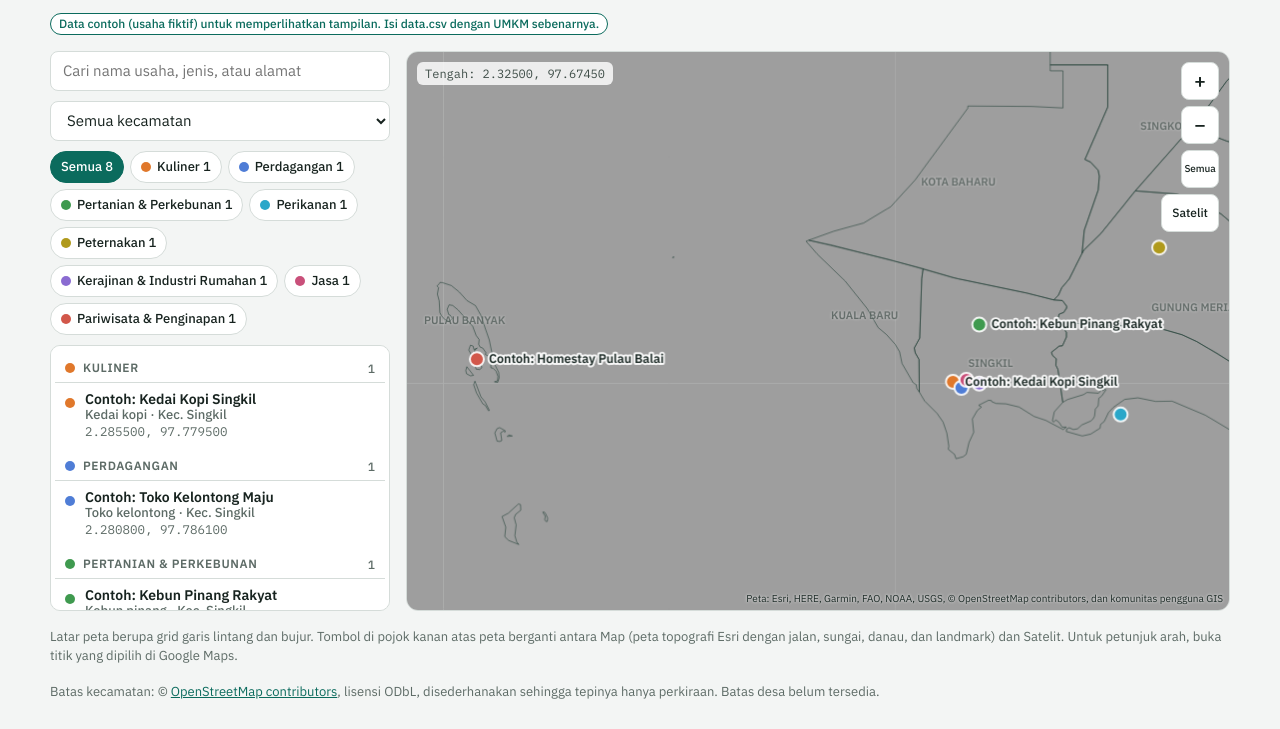
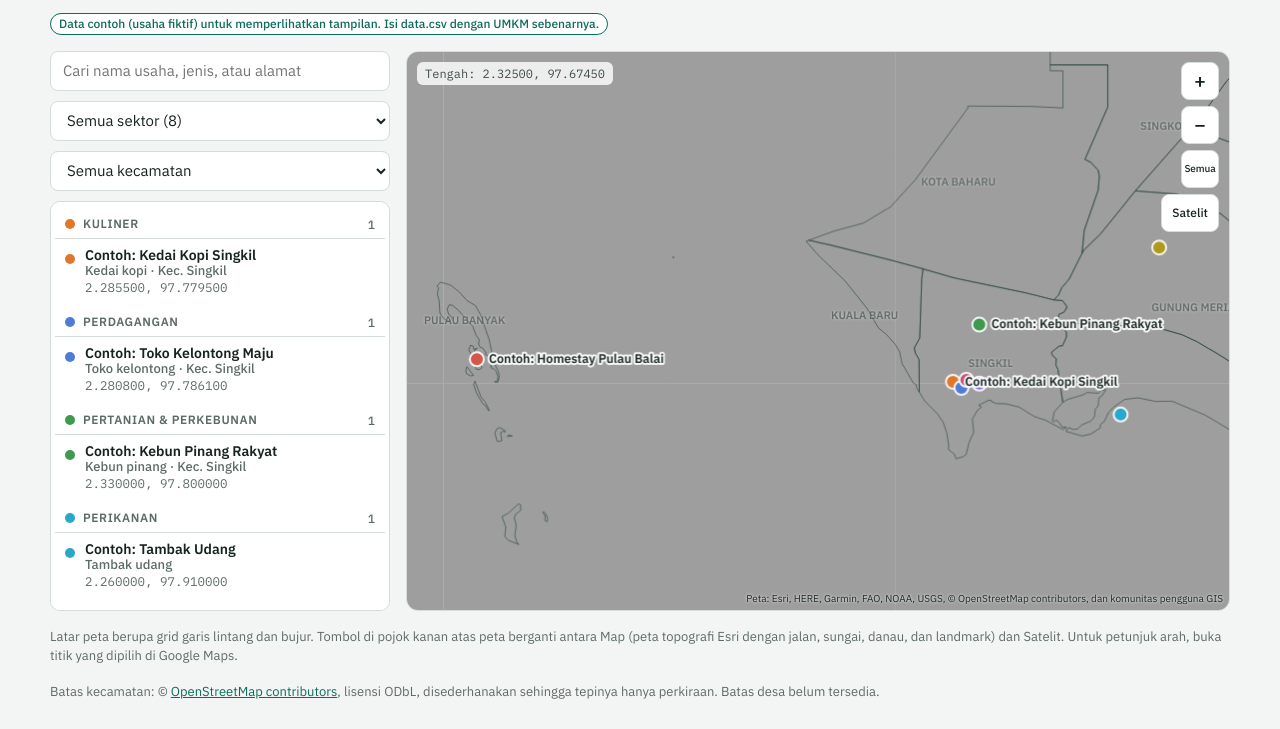
Before and after one commit to syahrialyuzan/MapUMKM, a plain HTML site: page index.html in a window 1280 px wide. Shown: the part 109-838 px from the top of the page. Drawn offline with nearby package versions, Linux system fonts and the light colour scheme.

Commit message:
Add files via upload

```diff
--- a/index.html
+++ b/index.html
@@ -175,9 +175,9 @@ canvas.drag { cursor: grabbing; }
   <div class="app">
     <aside class="side">
       <input id="q" class="search" type="search" placeholder="Cari nama usaha, jenis, atau alamat" aria-label="Cari usaha" autocomplete="off">
+      <select id="sek" class="search" aria-label="Saring sektor usaha"></select>
       <select id="kec" class="search" aria-label="Saring kecamatan"></select>
-      <div class="chips" id="chips" role="group" aria-label="Saring sektor usaha"></div>
-      <ul class="list" id="list"></ul>
+            <ul class="list" id="list"></ul>
     </aside>
 
     <section class="mapwrap" aria-label="Peta koordinat">
@@ -422,21 +422,14 @@ canvas.drag { cursor: grabbing; }
 
   /* ---------- panel kiri ---------- */
   function renderChips() {
-    var box = el("chips"); box.textContent = "";
+    var s = el("sek"); s.textContent = "";
     var counts = {};
     state.places.forEach(function (p) { counts[p.cat] = (counts[p.cat] || 0) + 1; });
-    function mk(label, cat, n, color) {
-      var b = document.createElement("button");
-      b.type = "button"; b.className = "chip";
-      b.setAttribute("aria-pressed", String(state.cat === cat));
-      if (color) { var d = document.createElement("span"); d.className = "dot"; d.style.background = color; b.appendChild(d); }
-      b.appendChild(document.createTextNode(label + " " + n));
-      b.addEventListener("click", function () { state.cat = cat; state.selected = null; renderChips(); renderList(); renderDetail(); draw(); });
-      box.appendChild(b);
-    }
-    if (!state.places.length) return;
-    mk("Semua", null, state.places.length, null);
-    sectorList().forEach(function (c) { mk(c, c, counts[c], catColor[c]); });
+    var names = SECTORS.slice();
+    sectorList().forEach(function (c) { if (names.indexOf(c) < 0) names.push(c); });
+    var o = document.createElement("option"); o.value = ""; o.textContent = "Semua sektor (" + state.places.length + ")"; s.appendChild(o);
+    names.forEach(function (c) { var op = document.createElement("option"); op.value = c; op.textContent = c + " (" + (counts[c] || 0) + ")"; s.appendChild(op); });
+    s.value = state.cat || "";
   }
   function fmt(n) { return n.toFixed(6); }
   function renderList() {
@@ -846,6 +839,8 @@ canvas.drag { cursor: grabbing; }
   }
   el("kec").addEventListener("change", function (e) { state.kec = e.target.value || null; state.selected = null; if (state.kec) fitKec(state.kec); else fitAll(); renderList(); renderDetail(); draw(); });
 
+  el("sek").addEventListener("change", function (e) { state.cat = e.target.value || null; state.selected = null; renderList(); renderDetail(); draw(); });
+
   var dl = null;
   function refreshTools() {
     el("fileLabel").hidden = !uploadOK;
```
